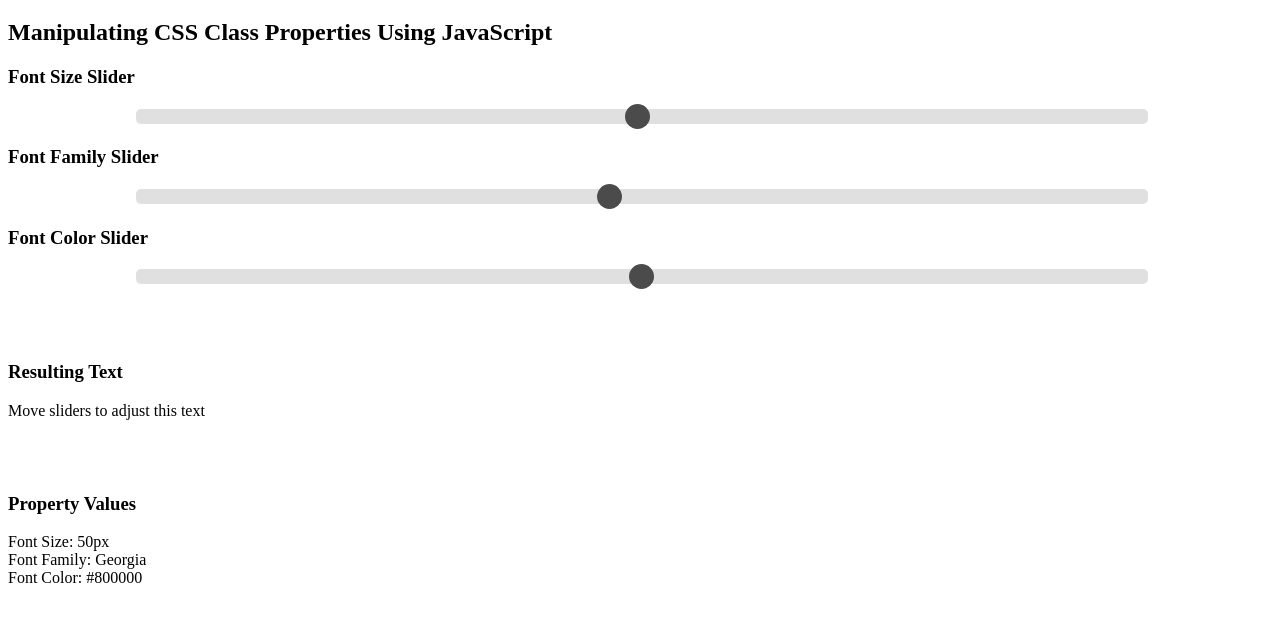
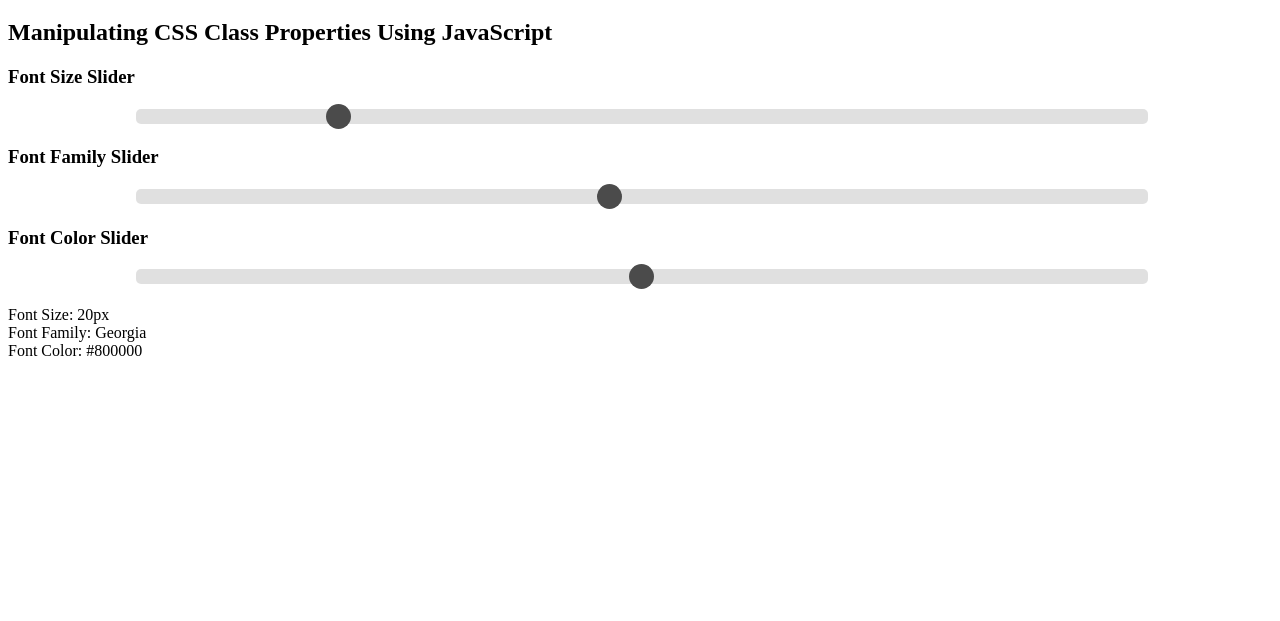
Before and after one commit to Garaix-Davy/07-CSS-Class-Properties, a plain HTML site: page index.html in a window 1280 px wide. Shown: the part 61-682 px from the top of the page. Drawn offline with Linux system fonts and the light colour scheme.

Commit message:
Updated HTML elements

```diff
--- a/index.html
+++ b/index.html
@@ -16,7 +16,7 @@
 
 	<h3>Font Size Slider</h3>
 	<div class="slidecontainer">
-	  <input type="range" min="1" max="100" value="50" class="slider" id="fontSize">
+	  <input type="range" min="1" max="100" value="20" class="slider" id="fontSize">
 	</div>
 
 	<h3>Font Family Slider</h3>
@@ -27,17 +27,15 @@
 	<h3>Font Color Slider</h3>
 	<div class="slidecontainer">
 		<input type="range" min="0" max="16777215" value="8388608" class="slider" id="fontColor">
-	</div>
+	</div><br>
 
-	<br><br><br>
-	<h3>Resulting Text</h3>
-	<div id="dynamicText">Move sliders to adjust this text</div>
+<div id="dynamicText">
 
-<br><br><br>
-<h3>Property Values</h3>
-Font Size: <span id="sizeValue"></span><br>
-Font Family: <span id="styleValue"></span><br>
-Font Color: <span id="colorValue"></span><br>
+	Font Size: <span id="sizeValue"></span><br>
+	Font Family: <span id="styleValue"></span><br>
+	Font Color: <span id="colorValue"></span><br>
+
+</div>
 
 <script language="JavaScript" type="text/javascript" src="js/functions.js"></script>
 </body>
```
